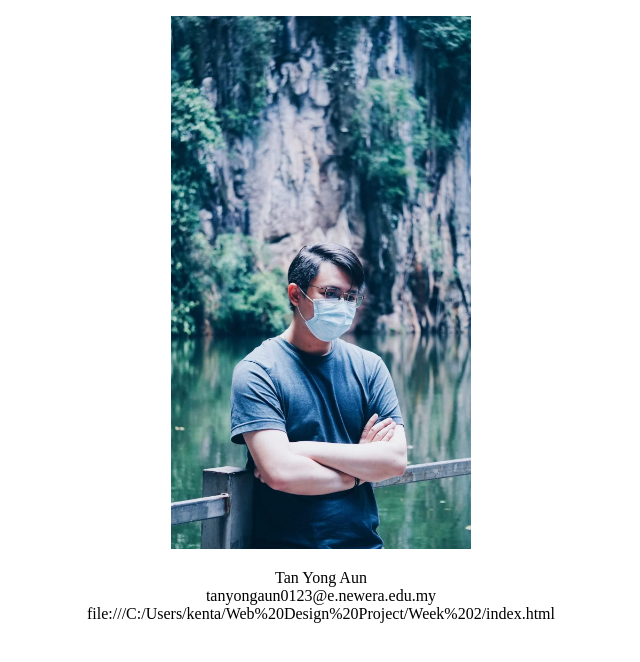
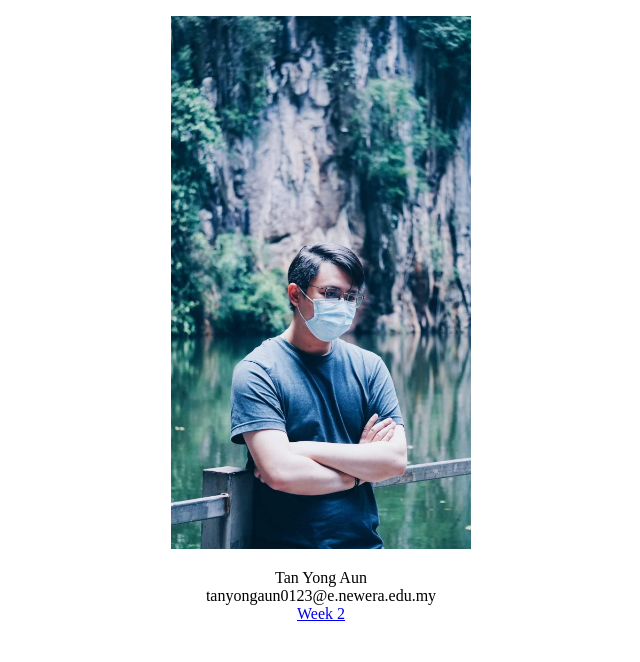
Before and after one commit to Aken123/Aken-Tan, a plain HTML site: page Trial 1/index.html in a window 1280 px wide. Shown: the whole page, without its empty margins (319-959 px from the left). Drawn offline with Linux system fonts and the light colour scheme.

Commit message:
sucessfully added hypertext link

```diff
--- a/Trial 1/index.html
+++ b/Trial 1/index.html
@@ -20,7 +20,7 @@
 
     <div>tanyongaun0123@e.newera.edu.my</div>
 
-    <div>file:///C:/Users/kenta/Web%20Design%20Project/Week%202/index.html</div>
+    <div><a href="file:///C:/Users/kenta/Web%20Design%20Project/Week%202/index.html">Week 2</a></div>
 
 </body>
 
```
